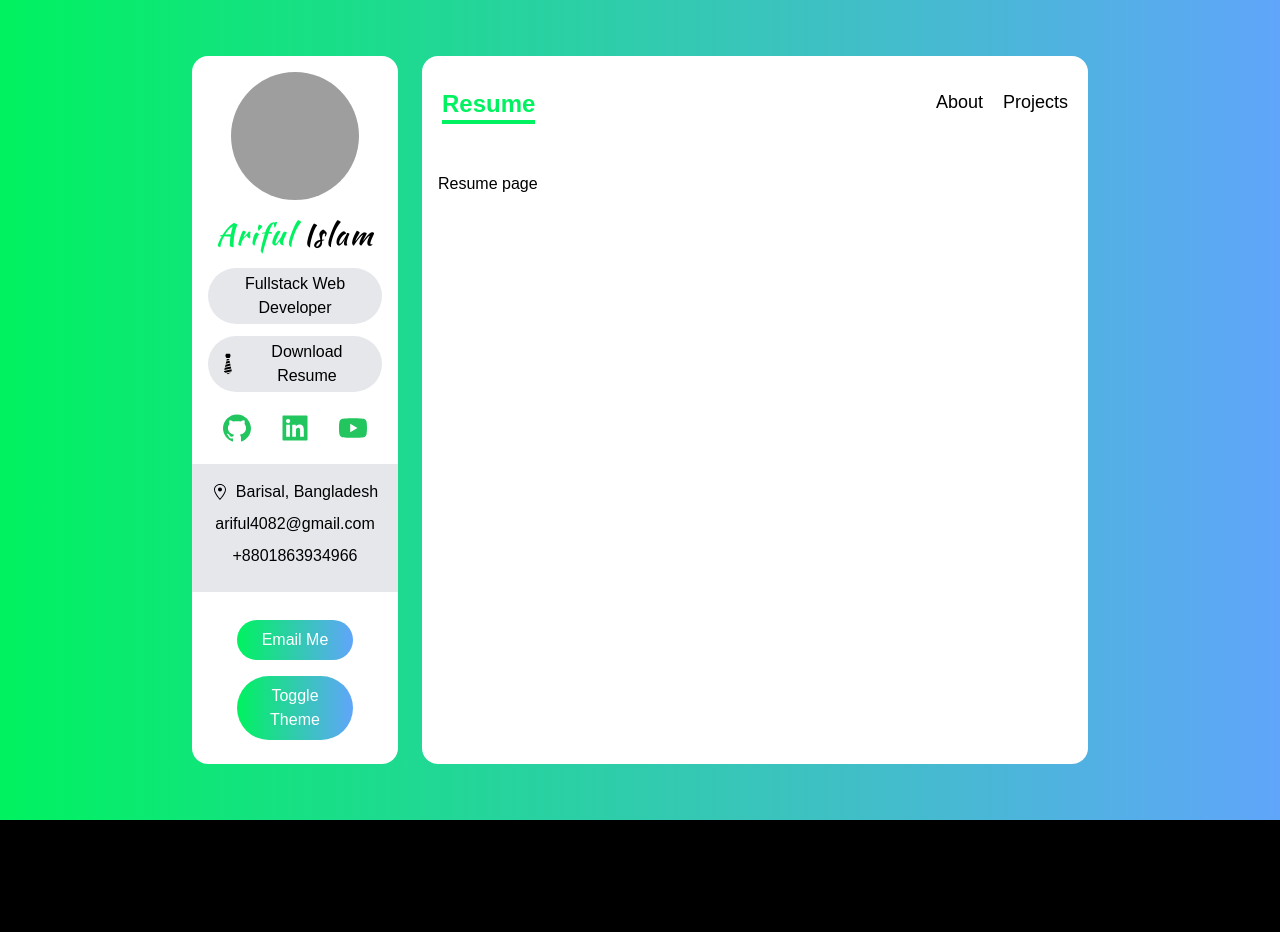
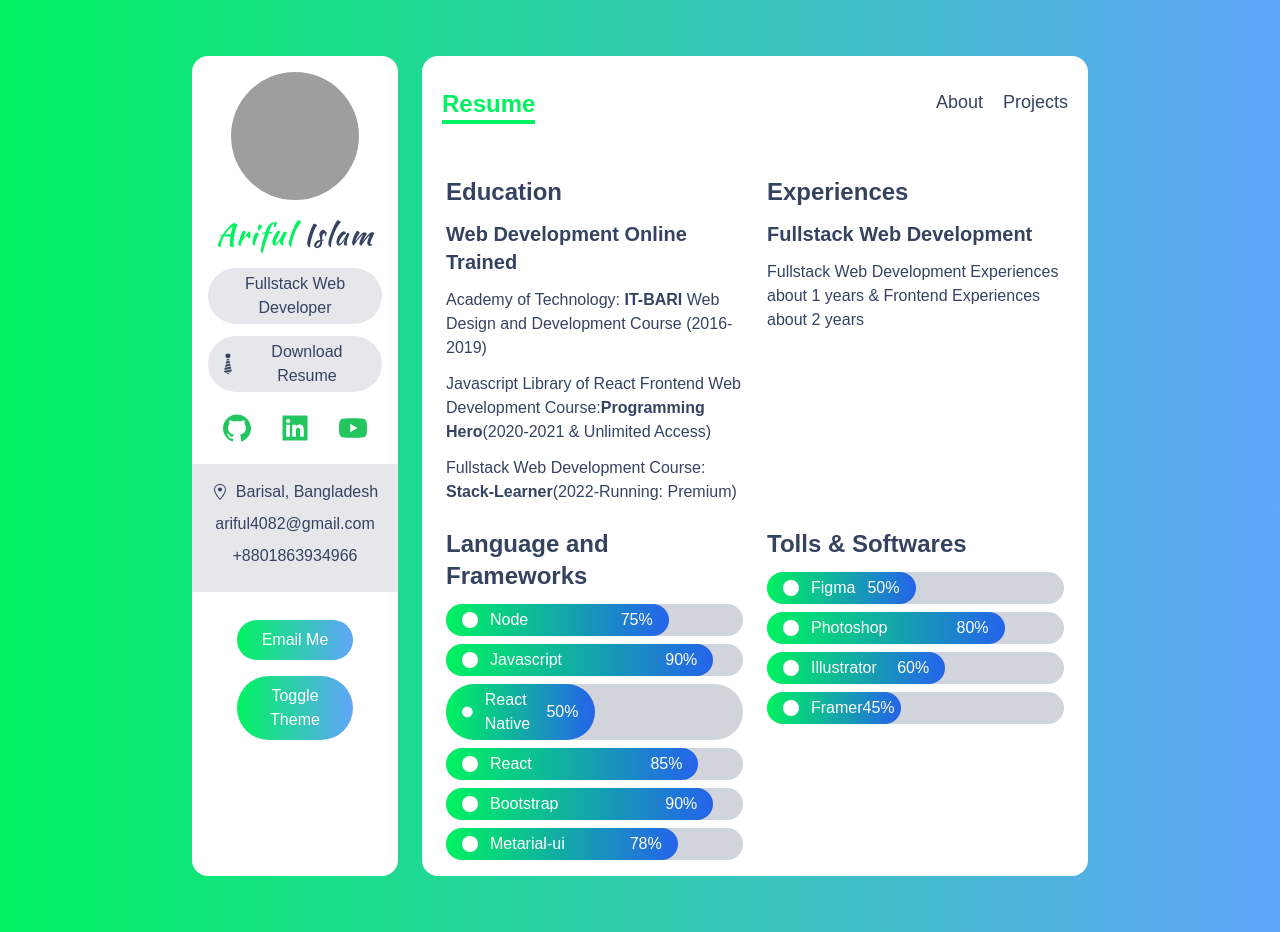
Before and after one commit to ariful-islam-dev/portfolio-next-app, a Next.js app: page /resume in a window 1280 px wide. Before the commit the page ends 820 px from the top, so only its background shows below. Built offline with nearby package versions, Linux system fonts and the light colour scheme; grey boxes are pictures that could not be loaded.

Commit message:
complete the resume page

```diff
--- /dev/null
+++ b/components/Bar.tsx
@@ -0,0 +1,21 @@
+import React, { FC } from "react";
+import { ISkill } from "../type";
+
+const Bar: FC<{ data: ISkill }> = ({ data: { Icon, level, name } }) => {
+  return (
+    <div className="my-2 text-white bg-gray-300 rounded-full">
+      <div
+        className="flex items-center justify-between px-4 py-1 rounded-full bg-gradient-to-r from-green to-blue-600"
+        style={{ width: level }}
+      >
+        <div className="flex items-center">
+          <Icon className="mr-3" />
+          {name}
+        </div>
+        <div>{level}</div>
+      </div>
+    </div>
+  );
+};
+
+export default Bar;
--- a/data.ts
+++ b/data.ts
@@ -1,8 +1,9 @@
 import { AiOutlineAntDesign, AiOutlineApi } from "react-icons/ai";
+import { BsCircleFill } from "react-icons/bs";
 import { FaServer } from "react-icons/fa";
 import { MdDeveloperMode } from "react-icons/md";
 import { RiComputerLine } from "react-icons/ri";
-import { IService } from "./type";
+import { IService, ISkill } from "./type";
 
 export const services: IService[] = [
   {
@@ -41,3 +42,59 @@ export const services: IService[] = [
     Icon: RiComputerLine,
   },
 ];
+
+export const languages: ISkill[] = [
+  {
+    name: "Node",
+    level: "75%",
+    Icon: BsCircleFill,
+  },
+  {
+    name: "Javascript",
+    level: "90%",
+    Icon: BsCircleFill,
+  },
+  {
+    name: "React Native",
+    level: "50%",
+    Icon: BsCircleFill,
+  },
+  {
+    name: "React",
+    level: "85%",
+    Icon: BsCircleFill,
+  },
+  {
+    name: "Bootstrap",
+    level: "90%",
+    Icon: BsCircleFill,
+  },
+  {
+    name: "Metarial-ui",
+    level: "78%",
+    Icon: BsCircleFill,
+  },
+];
+
+export const tools: ISkill[] = [
+  {
+    name: "Figma",
+    level: "50%",
+    Icon: BsCircleFill,
+  },
+  {
+    name: "Photoshop",
+    level: "80%",
+    Icon: BsCircleFill,
+  },
+  {
+    name: "Illustrator",
+    level: "60%",
+    Icon: BsCircleFill,
+  },
+  {
+    name: "Framer",
+    level: "45%",
+    Icon: BsCircleFill,
+  },
+];
--- a/pages/resume.tsx
+++ b/pages/resume.tsx
@@ -1,7 +1,68 @@
 import React from "react";
+import Bar from "../components/Bar";
+import { languages, tools } from "../data";
 
 const resume = () => {
-  return <div className="p-4">Resume page</div>;
+  return (
+    <div className="px-6 my-2">
+      {/* //Education & Experiences */}
+
+      <div className="grid gap-6 md:grid-cols-2">
+        <div>
+          <h5 className="my-3 text-2xl font-bold">Education</h5>
+          <div>
+            <h5 className="my-2 text-xl font-bold">
+              Web Development Online Trained
+            </h5>
+            <p className="my-3">
+              Academy of Technology: <b>IT-BARI</b> Web Design and Development
+              Course (2016-2019)
+            </p>
+            <p className="my-3">
+              Javascript Library of React Frontend Web Development Course:
+              <b>Programming Hero</b>(2020-2021 & Unlimited Access)
+            </p>
+            <p className="my-3">
+              Fullstack Web Development Course: <b>Stack-Learner</b>
+              (2022-Running: Premium)
+            </p>
+          </div>
+        </div>
+        <div>
+          <h5 className="my-3 text-2xl font-bold">Experiences</h5>
+          <div>
+            <h5 className="my-2 text-xl font-bold">
+              Fullstack Web Development
+            </h5>
+            <p className="my-3">
+              Fullstack Web Development Experiences about 1 years & Frontend
+              Experiences about 2 years
+            </p>
+          </div>
+        </div>
+      </div>
+
+      {/* Language & Tools */}
+      <div className="grid gap-6 md:grid-cols-2">
+        <div>
+          <h5 className="my-3 text-2xl font-bold">Language and Frameworks</h5>
+          <div className="my-2">
+            {languages.map((language, i) => (
+              <Bar data={language} key={i} />
+            ))}
+          </div>{" "}
+        </div>
+        <div>
+          <h5 className="my-3 text-2xl font-bold">Tolls & Softwares</h5>
+          <div className="my-2">
+            {tools.map((tool, i) => (
+              <Bar data={tool} key={i} />
+            ))}
+          </div>
+        </div>
+      </div>
+    </div>
+  );
 };
 
 export default resume;
--- a/styles/globals.css
+++ b/styles/globals.css
@@ -5,4 +5,5 @@
 body {
   background-color: black;
   font-family: sans-serif;
+  color: #354361;
 }
--- a/type.ts
+++ b/type.ts
@@ -4,3 +4,9 @@ export interface IService {
   about: string;
   Icon: IconType;
 }
+
+export interface ISkill {
+  name: string;
+  level: string;
+  Icon: IconType;
+}
```
Also changed, not shown: 1 other file (tests, documents, lock files or other folders).
